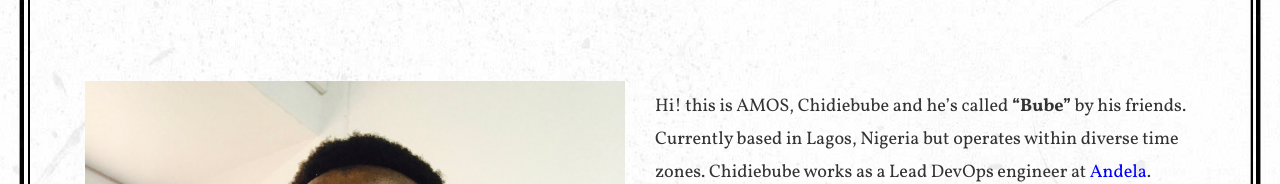
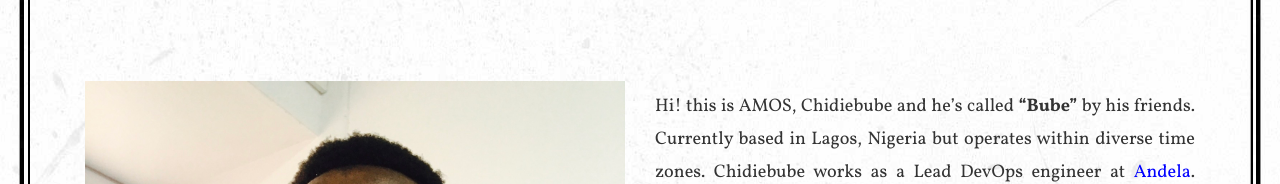
Before and after one commit to Chidiebube/chidiebube.github.io, a plain HTML site: page index.html in a window 1280 px wide. Shown: the part 931-1115 px from the top of the page. Drawn offline with Linux system fonts and the light colour scheme.

Commit message:
Align text

```diff
--- a/index.html
+++ b/index.html
@@ -159,7 +159,7 @@ Smartphone Compatible web template, free webdesigns for Nokia, Samsung, LG, Sony
 				<img src="images/about.jpg" class="img-responsive" alt=""/>
 			</div>
 			<div class="col-md-6 about-right">
-				<p>Hi! this is AMOS, Chidiebube and he’s called <b>“Bube”</b> by his friends. Currently based in Lagos, Nigeria but operates within diverse time zones.
+				<p align="justify">Hi! this is AMOS, Chidiebube and he’s called <b>“Bube”</b> by his friends. Currently based in Lagos, Nigeria but operates within diverse time zones.
 					Chidiebube works as a Lead DevOps engineer at <a href="https://andela.com/" style="color: rgb(0,0,255)" target="_">Andela</a>.
 					Andela invests in Africa's most talented developers and integrates them into the world's best tech companies. At Andela, he helps nurture the next generations of African Leaders especially in the DevOps space.<br>
 					He previously worked at Shopp!ng, where he leveraged various cloud technologies to provision, secure, connect and run the company's infrastructure in an agile way.
```
